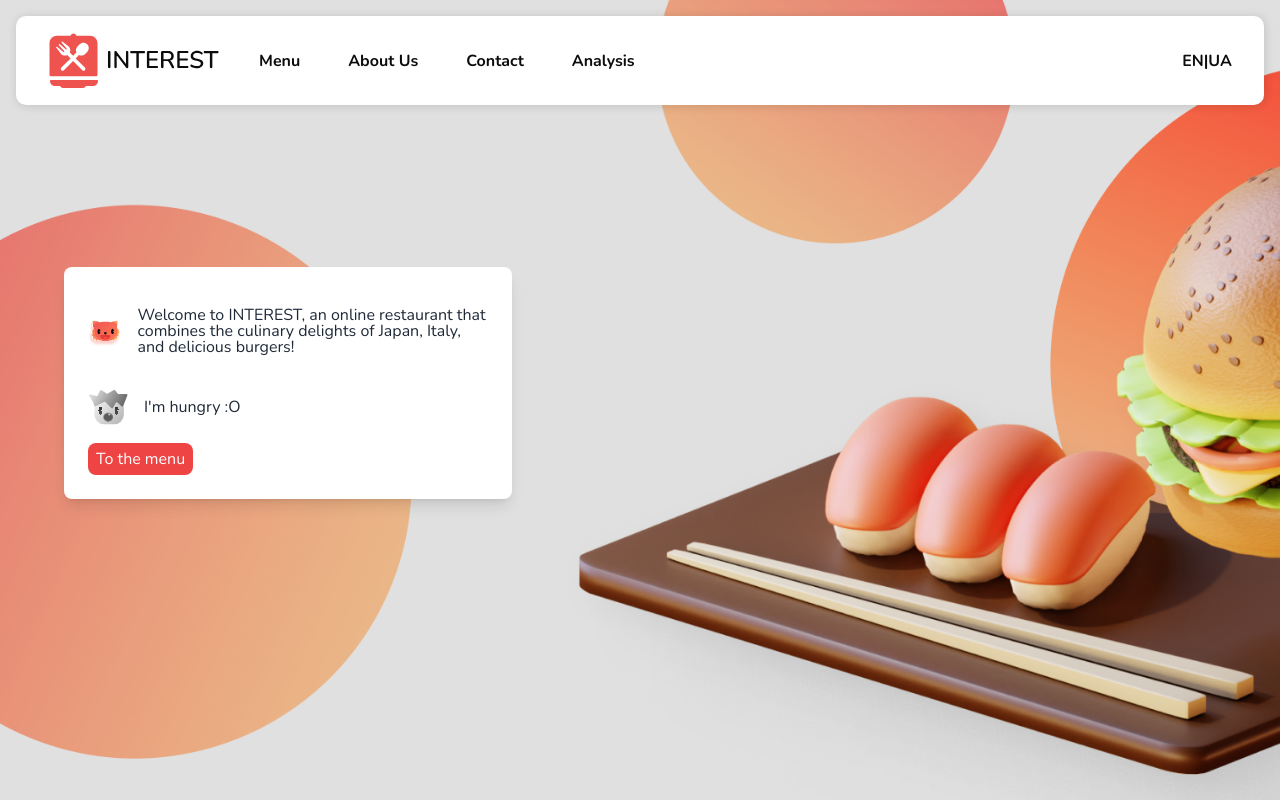
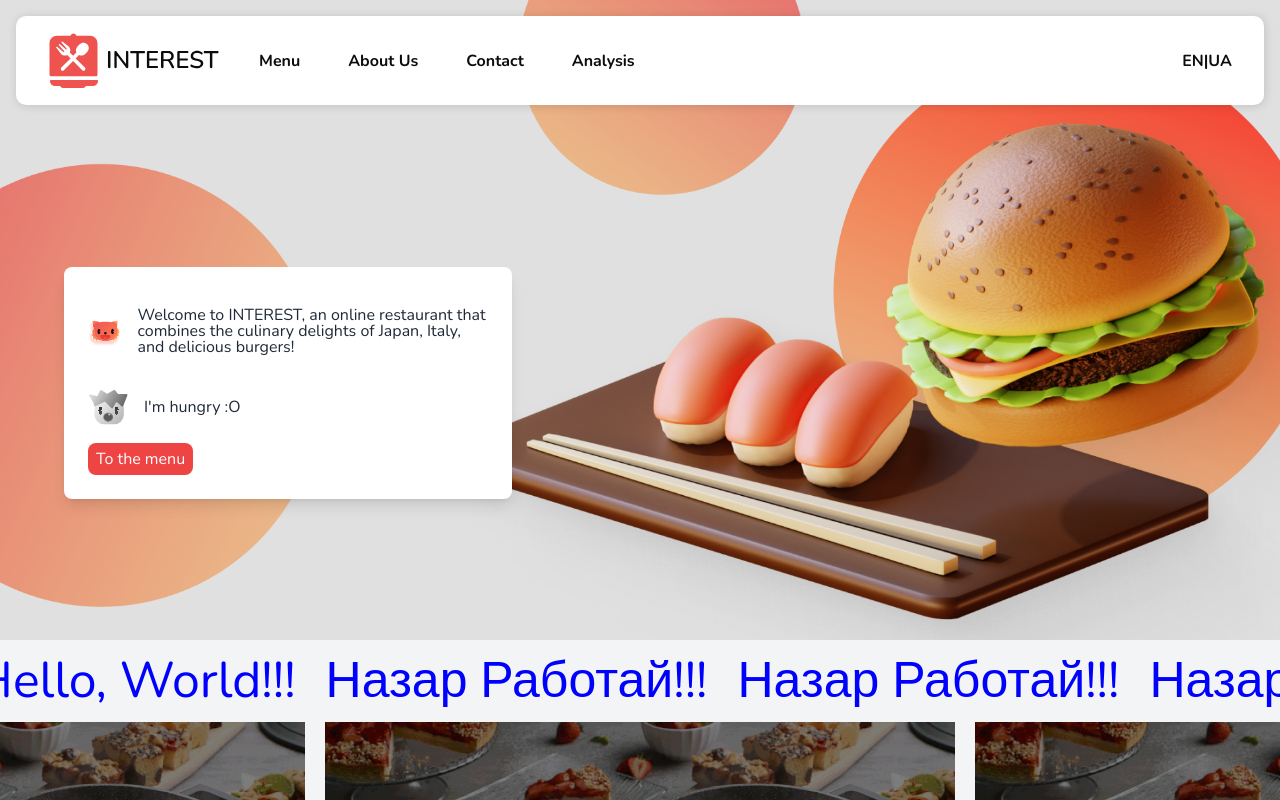
Before and after one commit to klima3775/interest-app, a React (Create React App) app: page / in a window 1280 px wide. Shown: the top 800 px of the page. Built offline with nearby package versions, Linux system fonts and the light colour scheme.

Commit message:
1 Add background site 2 Add parent component

```diff
--- a/src/components/BackgroundPreview/bg.jsx
+++ b/src/components/BackgroundPreview/bg.jsx
@@ -1,4 +1,5 @@
-// ParentComponent.jsx
+//
+
 import React from "react";
 import "./bg.scss";
 import InfoBlock from "../Dialog/dialog";
@@ -18,8 +19,9 @@
       window.removeEventListener("resize", handleResize);
     };
   }, []);
+
   return (
-    <div className="background ">
+    <div className="background">
       {windowWidth > 768 ? <Header /> : <BurgerMenu />}
       <InfoBlock />
     </div>
--- a/src/components/BackgroundPreview/bg.scss
+++ b/src/components/BackgroundPreview/bg.scss
@@ -1,5 +1,8 @@
 .background {
   background-image: url("../../assets/img/background.png");
-  min-height: 100vh;
   background-size: cover;
+  background-position: center;
+  width: 100vw;
+  height: 80vh;
+  background-repeat: no-repeat;
 }
```
